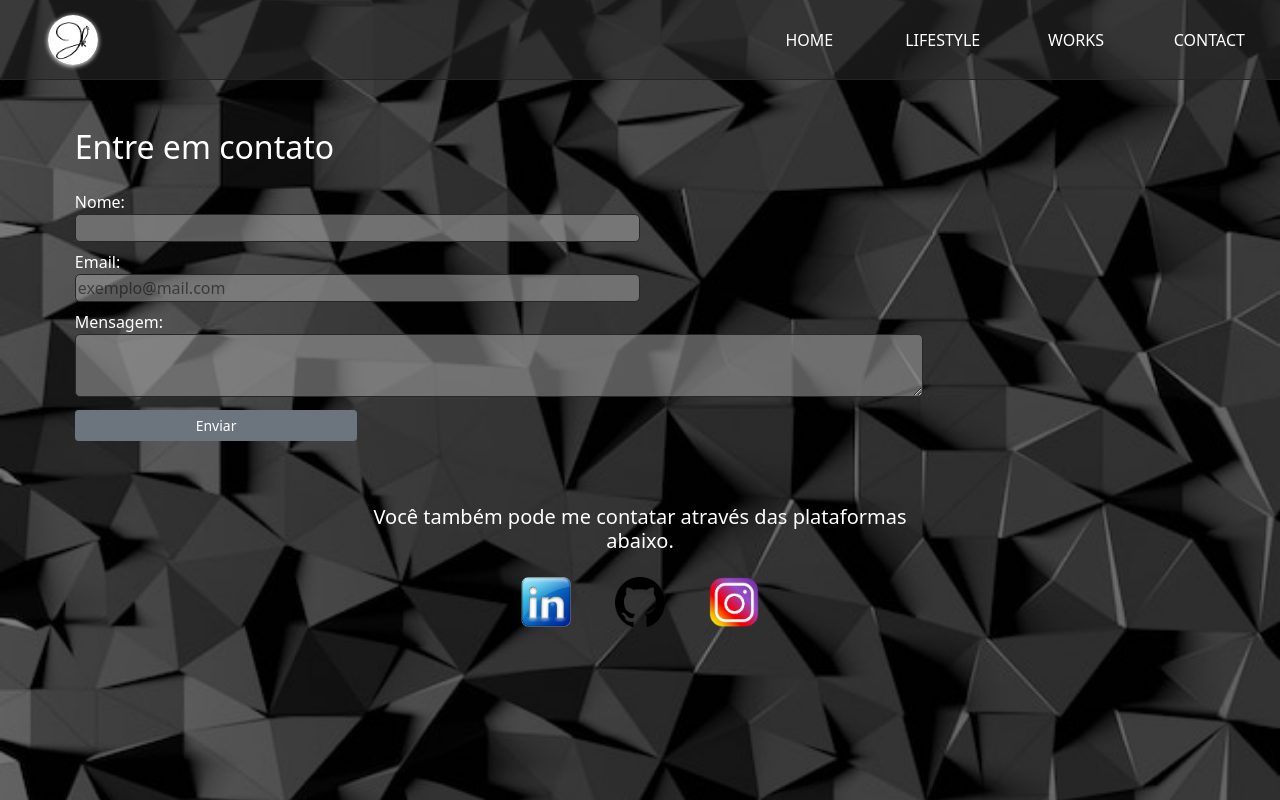
After one commit to JacklesKerley/Portifolio, a Flask app: page /contato in a window 1280 px wide. The commit adds this page. Run offline with Flask 2, Linux system fonts and the light colour scheme.

Commit message:
criação e estilização da pagina contato

```diff
--- a/app/routes.py
+++ b/app/routes.py
@@ -4,7 +4,7 @@ from flask import render_template
 @app.route('/')
 @app.route('/index')
 def index():
-  return render_template('index.html')
+  return render_template('home.html')
 
 @app.route('/contato')
 def contato():
--- /dev/null
+++ b/app/static/css/_contato.scss
@@ -0,0 +1,32 @@
+.pg-contato {
+    color: white;
+
+    .caixa-contato {
+        width: 90%;
+    }
+
+    .formulario {
+        input {
+            background-color: rgba(160, 160, 160, 0.562);
+            border: 1px solid rgb(39, 39, 39);
+            border-radius: 5px;
+
+            &::placeholder {
+                color:rgba(0, 0, 0, 0.5);
+            }
+        }
+
+        textarea {
+            background-color: rgba(160, 160, 160, 0.562);
+            border: 1px solid rgb(39, 39, 39);
+            border-radius: 5px;
+        }
+    }
+
+    .caixa-img {
+        img {
+            width: 50px;
+            height: 50px;
+        }
+    }
+}
--- a/app/static/css/_home.scss
+++ b/app/static/css/_home.scss
@@ -1,7 +1,7 @@
 
 // ----Estilização do home---- //
 
-.home {
+.pg-home {
     text-align: center;
     color: white;
 
--- a/app/static/css/style.css
+++ b/app/static/css/style.css
@@ -35,31 +35,61 @@ header .navegavel a:hover {
   transition: 0.5s ease;
 }
 
-.home {
+.pg-home {
   text-align: center;
   color: white;
 }
 @media (min-width: 1400px) {
-  .home {
+  .pg-home {
     margin-top: 50px;
   }
 }
-.home img {
+.pg-home img {
   width: 380px;
   border-radius: 50%;
   box-shadow: 0px 8px 15px rgb(165, 165, 165);
   filter: contrast(120%);
 }
 @media (min-width: 1400px) {
-  .home img {
+  .pg-home img {
     width: 480px;
   }
 }
-.home .titulo p {
+.pg-home .titulo p {
   font-size: 45px;
   letter-spacing: 7px;
 }
-.home .subTitulo p {
+.pg-home .subTitulo p {
   letter-spacing: 14px;
   font-style: italic;
+}
+
+.pg-contato {
+  color: white;
+}
+.pg-contato .caixa-contato {
+  width: 90%;
+}
+.pg-contato .formulario input {
+  background-color: rgba(160, 160, 160, 0.562);
+  border: 1px solid rgb(39, 39, 39);
+  border-radius: 5px;
+}
+.pg-contato .formulario input::-moz-placeholder {
+  color: rgba(0, 0, 0, 0.5);
+}
+.pg-contato .formulario input:-ms-input-placeholder {
+  color: rgba(0, 0, 0, 0.5);
+}
+.pg-contato .formulario input::placeholder {
+  color: rgba(0, 0, 0, 0.5);
+}
+.pg-contato .formulario textarea {
+  background-color: rgba(160, 160, 160, 0.562);
+  border: 1px solid rgb(39, 39, 39);
+  border-radius: 5px;
+}
+.pg-contato .caixa-img img {
+  width: 50px;
+  height: 50px;
 }/*# sourceMappingURL=style.css.map */
--- a/app/static/css/style.scss
+++ b/app/static/css/style.scss
@@ -9,3 +9,4 @@ body{
 
 @import 'header';
 @import 'home';
+@import 'contato';
--- /dev/null
+++ b/app/templates/contato.html
@@ -0,0 +1,52 @@
+{% extends 'base.html' %}
+
+{% block head %}
+
+<title>Contato</title>
+
+{% endblock %}
+
+{% block body %}
+
+<section class="pg-contato container-fluid ">
+
+    <div class="caixa-contato mx-auto pt-5">
+
+        <div>
+            <p class="h2">Entre em contato</p>
+        </div>
+
+        <div class="mt-4">
+            <form action="" class="formulario d-grid gap-2">
+                <div>
+                    <label for="">Nome:</label><br>
+                    <input type="text" class="w-50">
+                </div>
+                <div>
+                    <label for="">Email:</label><br>
+                    <input type="email" class="w-50" placeholder="exemplo@mail.com">
+                </div>
+                <div>
+                    <label for="">Mensagem:</label><br>
+                    <span><textarea  class="w-75 h-75"></textarea></span>
+                </div>
+                <button type="submit" class="btn btn-secondary btn-sm w-25 mt-2">Enviar</button>
+            </form>
+        </div>
+
+        <div class="caixa-img w-50 mt-5 mx-auto">
+            <p class="h5 text-center pt-3">Você também pode me contatar através das plataformas abaixo.</p>
+
+            <div class="w-50 mx-auto d-flex justify-content-around mt-4">
+                <a href="https://www.linkedin.com/in/jackles-kerley/" target="_blank"><img src="../static/img/RedeLinkedinColor.png" alt="Linkedin"></a>
+                <a href="https://github.com/JacklesKerley" target="_blank"><img src="../static/img/RedeGithub.png" alt="Github"></a>
+                <a href="https://www.instagram.com/jackleskerley/" target="_blank"><img src="../static/img/RedeInstagramColor.png" alt="Instagram"></a>
+            </div>
+        </div>
+
+    </div>
+
+</section>
+
+
+{% endblock %}
```
Also changed, not shown: app/templates/home.html (renamed from app/templates/index.html, +6 -2 lines), app/static/img/RedeInstagram.png, app/static/img/RedeInstagramColor.png (added), app/static/img/RedeLinkedin.png (added), app/static/img/RedeLinkedinColor.png (renamed from app/static/img/RedeLinkeind.png), app/static/img/pngwing.com (1).png (added), 1 other file.
